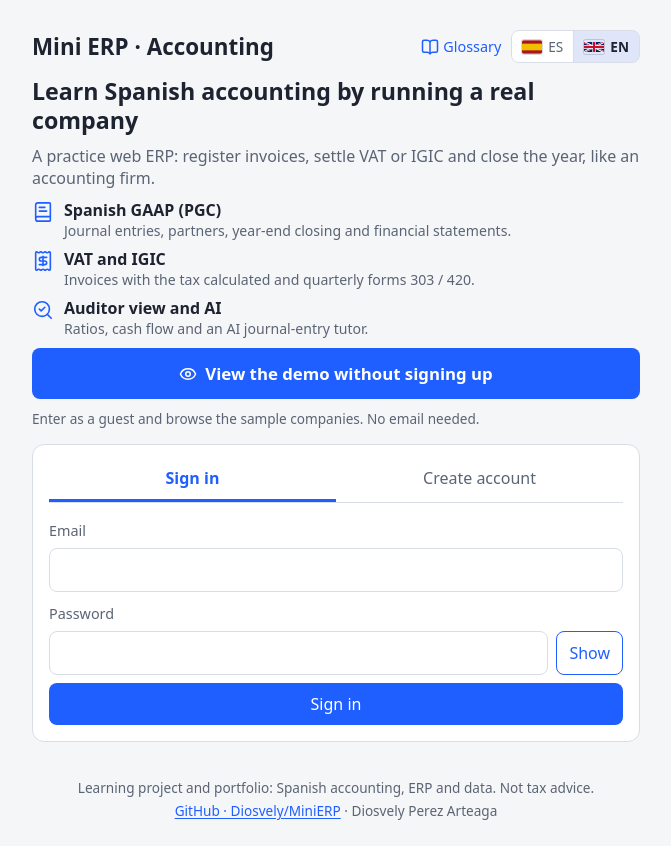
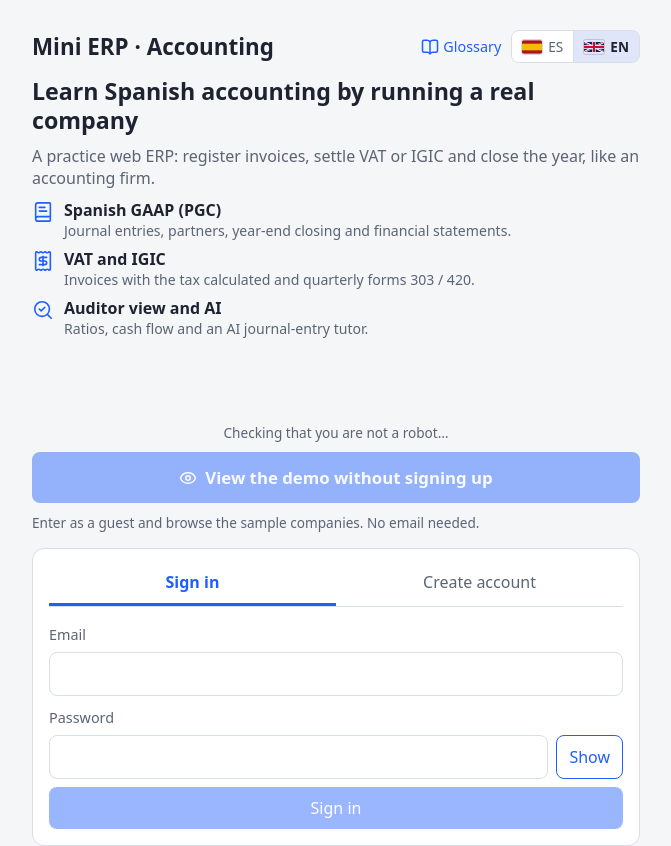
Before and after one commit to Diosvely/MiniERP, a React (Vite) app in the folder frontend/: page / in a window 1280 px wide. Shown: the top 846 px of the page, without its empty margins (304-975 px from the left). Built offline with nearby package versions, Linux system fonts and the light colour scheme; no server answers.

Commit message:
feat: CAPTCHA Turnstile en demo, registro y acceso; ?demo ya no crea invitados solo

```diff
--- a/frontend/package.json
+++ b/frontend/package.json
@@ -1,7 +1,7 @@
 {
   "name": "minierp-frontend",
   "private": true,
-  "version": "0.26.0",
+  "version": "0.27.0",
   "type": "module",
   "scripts": {
     "dev": "vite",
--- a/frontend/src/App.jsx
+++ b/frontend/src/App.jsx
@@ -14,13 +14,10 @@ export default function App() {
   const [session, setSession] = useState(null)
 
   useEffect(() => {
-    supabase.auth.getSession().then(({ data }) => {
-      setSession(data.session)
-      // Enlace para compartir: https://…/?demo → entra como invitado sin registrarse
-      if (!data.session && new URLSearchParams(window.location.search).has('demo')) {
-        supabase.auth.signInAnonymously()
-      }
-    })
+    // Enlace para compartir: https://…/?demo abre la entrada con el botón de la demo destacado.
+    // Ya NO se crea el invitado solo al cargar la página: hace falta pulsar el botón (y el CAPTCHA),
+    // para que un robot que visite el enlace no llene la base de datos de usuarios anónimos.
+    supabase.auth.getSession().then(({ data }) => setSession(data.session))
     const { data } = supabase.auth.onAuthStateChange((_event, s) => setSession(s))
     return () => data.subscription.unsubscribe()
   }, [])
--- a/frontend/src/components/Landing.jsx
+++ b/frontend/src/components/Landing.jsx
@@ -2,6 +2,7 @@ import { useState } from 'react'
 import { supabase } from '../supabase'
 import { useI18n } from '../i18n'
 import ErrorBox from './ErrorBox'
+import Turnstile, { CAPTCHA_KEY } from './Turnstile'
 import { BookText, Eye, MailCheck, Receipt, SearchCheck } from 'lucide-react'
 import { ICON } from '../icons'
 
@@ -11,7 +12,7 @@ const MIN_PASSWORD = 8   // el mismo mínimo que "Cambiar contraseña"
 // PANTALLA DE ENTRADA (sin sesión): qué es esto, ver la demo sin registrarse, o entrar / crear cuenta.
 // Es lo primero que ve quien llega desde el portfolio: la demo va arriba y en grande.
 export default function Landing() {
-  const { t } = useI18n()
+  const { t, language } = useI18n()
   const [tab, setTab] = useState('signin')       // 'signin' | 'signup'
   const [email, setEmail] = useState('')
   const [password, setPassword] = useState('')
@@ -19,14 +20,21 @@ export default function Landing() {
   const [busy, setBusy] = useState(false)
   const [error, setError] = useState('')
   const [sent, setSent] = useState(false)        // cuenta creada: falta confirmar el correo
+  // CAPTCHA (Turnstile): un token por intento. Sin clave configurada no se pide.
+  const [token, setToken] = useState(null)
+  const [round, setRound] = useState(0)          // al cambiar, el widget pide un token nuevo
+  const waiting = Boolean(CAPTCHA_KEY) && !token
+  const captcha = CAPTCHA_KEY ? { captchaToken: token } : undefined
+  const used = () => setRound((r) => r + 1)
+  const fromLink = new URLSearchParams(window.location.search).has('demo')   // llegó con ?demo
 
   const reset = (next) => { setTab(next); setError(''); setSent(false); setShow(false) }
 
   // Invitado: sesión anónima de Supabase, solo puede ver las empresas demo
   async function guest() {
     setError(''); setBusy(true)
-    const { error } = await supabase.auth.signInAnonymously()
-    setBusy(false)
+    const { error } = await supabase.auth.signInAnonymously({ options: captcha })
+    setBusy(false); used()
     if (error) setError(error.message)
   }
 
@@ -36,13 +44,13 @@ export default function Landing() {
     if (tab === 'signup' && password.length < MIN_PASSWORD) return setError(t('passwordShort'))
     setBusy(true)
     if (tab === 'signin') {
-      const { error } = await supabase.auth.signInWithPassword({ email, password })
-      setBusy(false)
+      const { error } = await supabase.auth.signInWithPassword({ email, password, options: captcha })
+      setBusy(false); used()
       if (error) setError(error.message)
       return
     }
-    const { data, error } = await supabase.auth.signUp({ email, password })
-    setBusy(false)
+    const { data, error } = await supabase.auth.signUp({ email, password, options: captcha })
+    setBusy(false); used()
     if (error) return setError(error.message)
     // Con la confirmación por correo activada, Supabase no abre sesión hasta que se pulsa el enlace
     if (!data.session) { setSent(true); setPassword('') }
@@ -63,7 +71,10 @@ export default function Landing() {
             </li>
           ))}
         </ul>
-        <button type="button" className="boton-demo" disabled={busy} onClick={guest}><Eye {...ICON} /> {t('viewDemo')}</button>
+        <Turnstile onToken={setToken} resetKey={round} language={language} />
+        {waiting && <p className="ayuda captcha-espera" role="status">{t('captchaWaiting')}</p>}
+        <button type="button" className={fromLink ? 'boton-demo resaltado' : 'boton-demo'} autoFocus={fromLink}
+                disabled={busy || waiting} onClick={guest}><Eye {...ICON} /> {t('viewDemo')}</button>
         <p className="ayuda">{t('landingDemoHelp')}</p>
       </section>
 
@@ -105,7 +116,7 @@ export default function Landing() {
               </p>
             )}
 
-            <button type="submit" disabled={busy}>
+            <button type="submit" disabled={busy || waiting}>
               {busy ? `${t('loadingData')}…` : t(tab === 'signin' ? 'signIn' : 'landingCreate')}
             </button>
             <ErrorBox error={error} />
--- /dev/null
+++ b/frontend/src/components/Turnstile.jsx
@@ -0,0 +1,61 @@
+import { useEffect, useRef } from 'react'
+
+// CAPTCHA de Cloudflare Turnstile (gratis y sin "pasos de semáforos": casi siempre se resuelve solo).
+// Supabase lo exige, una vez activado, para entrar como invitado, registrarse e iniciar sesión.
+// Cada token vale UNA vez: tras cada intento se cambia resetKey y el widget pide otro.
+// Sin VITE_TURNSTILE_SITE_KEY (desarrollo, o antes de configurarlo) no se pinta nada y la web funciona igual.
+export const CAPTCHA_KEY = import.meta.env.VITE_TURNSTILE_SITE_KEY || ''
+const SRC = 'https://challenges.cloudflare.com/turnstile/v0/api.js?render=explicit'
+
+let loading = null
+function loadTurnstile() {
+  if (window.turnstile) return Promise.resolve(window.turnstile)
+  loading ??= new Promise((resolve, reject) => {
+    const s = document.createElement('script')
+    s.src = SRC
+    s.async = true
+    s.onload = () => resolve(window.turnstile)
+    s.onerror = () => { loading = null; reject(new Error('turnstile')) }
+    document.head.appendChild(s)
+  })
+  return loading
+}
+
+export default function Turnstile({ onToken, resetKey = 0, language = 'es' }) {
+  const box = useRef(null)
+  const widget = useRef(null)
+  const callback = useRef(onToken)
+  useEffect(() => { callback.current = onToken })
+
+  // Pintar el widget (y repintarlo si cambia el idioma)
+  useEffect(() => {
+    if (!CAPTCHA_KEY) return
+    let alive = true
+    loadTurnstile().then((ts) => {
+      if (!alive || !box.current) return
+      widget.current = ts.render(box.current, {
+        sitekey: CAPTCHA_KEY,
+        language,
+        callback: (token) => callback.current(token),
+        'expired-callback': () => callback.current(null),
+        'error-callback': () => callback.current(null),
+      })
+    }).catch(() => callback.current(null))
+    return () => {
+      alive = false
+      if (widget.current != null) window.turnstile?.remove(widget.current)
+      widget.current = null
+    }
+  }, [language])
+
+  // Token gastado: se pide uno nuevo
+  useEffect(() => {
+    if (resetKey && widget.current != null) {
+      callback.current(null)
+      window.turnstile?.reset(widget.current)
+    }
+  }, [resetKey])
+
+  if (!CAPTCHA_KEY) return null
+  return <div ref={box} className="captcha" />
+}
--- a/frontend/src/errors.js
+++ b/frontend/src/errors.js
@@ -105,6 +105,7 @@ const RULES = [
   [/^User already registered/, 'userExists'],
   [/^New password should be different/, 'samePassword'],
   [/rate limit|For security purposes, you can only request/i, 'rateLimit'],
+  [/captcha/i, 'captcha'],
 
   // Genéricos de PostgreSQL / PostgREST / red (al final: los concretos tienen prioridad)
   [/Could not find the function|PGRST202|schema cache/i, 'dbNotUpdated'],
--- a/frontend/src/i18n/en.js
+++ b/frontend/src/i18n/en.js
@@ -779,6 +779,7 @@ export default {
     taxNeedsAccounts: { title: 'Tax {1} needs an input (472) and an output (477) account', hint: 'Run the tax assistant again.' },
     lineTaxNotApplicable: { title: 'Line {1}: that tax rate does not fit this invoice', hint: 'Check the rate (reverse charge, intra-EU, export, surcharge) and the partner’s country. The exact rule is in the technical detail.' },
     importRowsErrors: { title: 'Import cancelled: {1} rows with errors', hint: 'Nothing was saved. Fix the file and try again.' },
+    captcha: { title: 'We could not check that you are not a robot', hint: 'Wait for the ✓ in the box and try again. If it does not appear, reload the page.' },
     network: { title: 'No connection to the server', hint: 'Check your internet connection and try again.' },
   },
 
@@ -834,6 +835,9 @@ export default {
   fieldTerritory: 'Tax territory',
   vatNoExample: 'e.g. B12345674',
 
+ // v0.28.0 · CAPTCHA (Cloudflare Turnstile)
+  captchaWaiting: 'Checking that you are not a robot…',
+
   industry: {
     services: 'Services',
     retail: 'Retail',
--- a/frontend/src/i18n/es.js
+++ b/frontend/src/i18n/es.js
@@ -778,6 +778,7 @@ export default {
     taxNeedsAccounts: { title: 'El impuesto {1} necesita su cuenta de soportado (472) y de repercutido (477)', hint: 'Vuelve a pasar el asistente de impuestos.' },
     lineTaxNotApplicable: { title: 'Línea {1}: ese tipo de impuesto no encaja con esta factura', hint: 'Revisa el tipo (ISP, intracomunitaria, exportación, recargo) y el país del tercero. La regla exacta está en el detalle técnico.' },
     importRowsErrors: { title: 'Importación cancelada: {1} filas con errores', hint: 'No se ha guardado nada. Corrige el fichero y vuelve a intentarlo.' },
+    captcha: { title: 'No se ha podido comprobar que no eres un robot', hint: 'Espera a que aparezca la marca ✓ del recuadro y vuelve a intentarlo. Si no aparece, recarga la página.' },
     network: { title: 'No hay conexión con el servidor', hint: 'Revisa tu conexión a internet y vuelve a intentarlo.' },
   },
 
@@ -833,6 +834,10 @@ export default {
   fieldTerritory: 'Territorio fiscal',
   vatNoExample: 'Ej.: B12345674',
 
+// v0.28.0 · CAPTCHA (Cloudflare Turnstile)
+  captchaWaiting: 'Comprobando que no eres un robot…',
+
+
   industry: {
     services: 'Servicios',
     retail: 'Comercio minorista',
--- a/frontend/src/index.css
+++ b/frontend/src/index.css
@@ -485,3 +485,8 @@ p a.enlace, .ayuda a.enlace, .aviso a.enlace, .entrada-pie a { text-decoration:
 .caja-error-titulo .icono-svg { margin-top: 2px; }
 .boton-demo { display: inline-flex; align-items: center; justify-content: center; gap: 8px; }
 form.tarjeta > label { font-size: .9rem; font-weight: 500; margin-bottom: -4px; }
+
+/* --- v0.28.0: CAPTCHA (Turnstile) y demo destacada al llegar con ?demo --- */
+.captcha { min-height: 65px; display: flex; justify-content: center; }
+.captcha-espera { text-align: center; }
+.boton-demo.resaltado { box-shadow: 0 0 0 4px color-mix(in srgb, var(--primario) 35%, transparent); }
```
Also changed, not shown: 1 other file (tests, documents, lock files or other folders).
